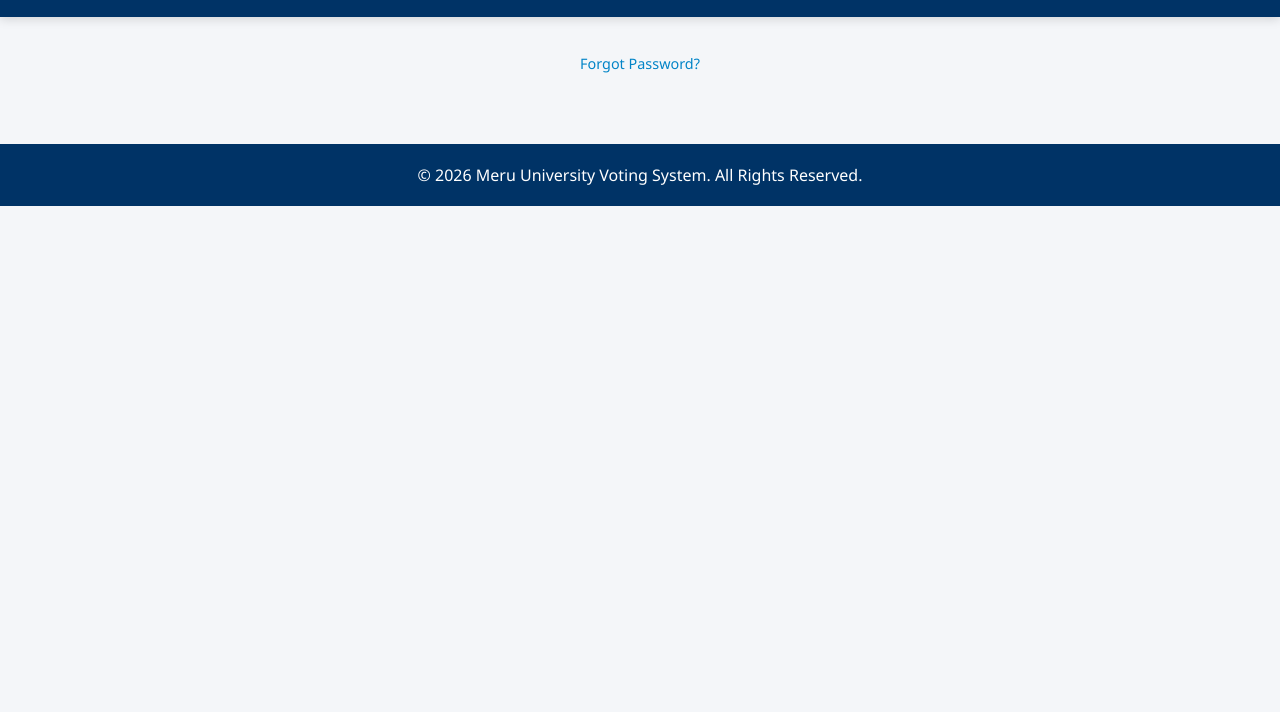
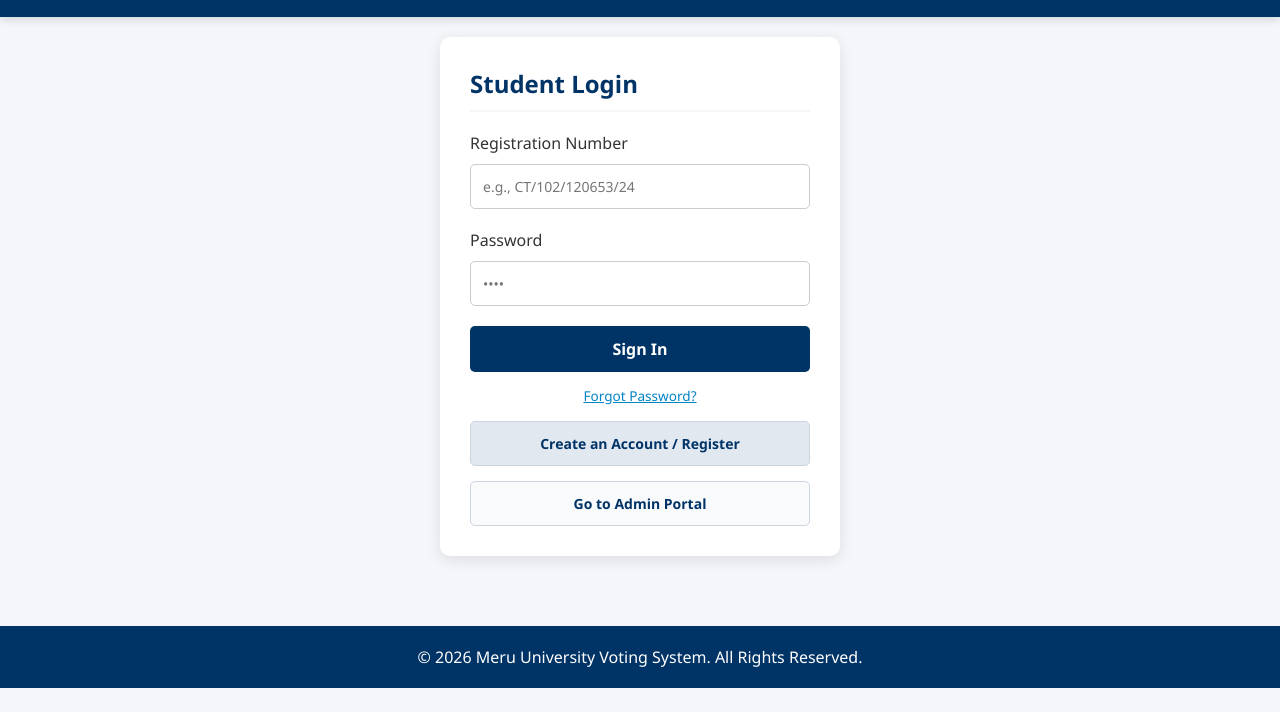
Before and after one commit to cizzla/votingapp, a website: page index.html in a window 1280 px wide. Shown: the part 88-800 px from the top of the page. Drawn offline with Linux system fonts and the light colour scheme.

Commit message:
Update index.html

```diff
--- a/index.html
+++ b/index.html
@@ -284,13 +284,10 @@ footer {
 
 <div class="container">
 
- <div style="text-align: center; margin-top: 15px;">
-    <a href="#" id="forgotPasswordLink" style="color: #0284c7; text-decoration: none; font-size: 0.9rem;">Forgot Password?</a>
-</div>
-
+<!-- Real life Password Reset Overlay Popup Layer -->
 <div id="recoveryModal" style="display: none; position: fixed; top:0; left:0; width:100%; height:100%; background:rgba(0,0,0,0.6); z-index:10000; align-items:center; justify-content:center;">
     <div style="background: white; padding: 30px; border-radius: 8px; width: 90%; max-width: 400px; box-shadow: 0 4px 15px rgba(0,0,0,0.2);">
-        <h3 style="margin-top:0; color:#0f172a;">Account Password Reset</h3>
+        <h3 style="margin-top:0; color:#0f172a; margin-bottom: 10px;">Account Password Reset</h3>
         <p style="font-size:0.85rem; color:#64748b; margin-bottom:20px;">Provide verification keys to commit credential changes.</p>
 
         <label style="display:block; font-size:0.8rem; margin-bottom:5px; font-weight:600;">Registration Number</label>
@@ -303,11 +300,38 @@ footer {
         <input type="password" id="resetNewPassword" placeholder="Minimum 4 characters" style="width:100%; padding:10px; margin-bottom:20px; border:1px solid #cbd5e1; border-radius:4px;">
 
         <div style="display:flex; gap:10px; justify-content:flex-end;">
-            <button type="button" id="closeRecoveryBtn" style="padding:10px 15px; background:#e2e8f0; border:none; border-radius:4px; cursor:pointer;">Cancel</button>
-            <button type="button" id="executeResetBtn" style="padding:10px 15px; background:#0f172a; color:white; border:none; border-radius:4px; cursor:pointer;">Update Password</button>
+            <button type="button" id="closeRecoveryBtn" style="padding:10px 15px; background:#e2e8f0; border:none; border-radius:4px; cursor:pointer; color: #333; width: auto; font-size: 14px;">Cancel</button>
+            <button type="button" id="executeResetBtn" style="padding:10px 15px; background:#0f172a; color:white; border:none; border-radius:4px; cursor:pointer; width: auto; font-size: 14px;">Update Password</button>
         </div>
     </div>
 </div>
+
+    <!-- VIEW: STUDENT ACCESS LOGIN (RESTORED CARD VIEW) -->
+    <div id="view-login" class="page-view active">
+        <div class="auth-wrapper">
+            <div class="card">
+                <h2>Student Login</h2>
+                <label>Registration Number</label>
+                <input type="text" id="loginReg" placeholder="e.g., CT/102/120653/24">
+
+                <label>Password</label>
+                <input type="password" id="loginPass" placeholder="••••">
+
+                <button type="button" onclick="handleStudentLogin()">Sign In</button>
+
+                <!-- Sleek button perfectly nested under login fields -->
+                <div style="text-align: center; margin-top: 12px; margin-bottom: 5px;">
+                    <button type="button" id="forgotPasswordLink" style="background: none; border: none; color: #0284c7; font-size: 0.85rem; cursor: pointer; text-decoration: underline; padding: 0; font-weight: 500; width: auto; display: inline-block;">
+                        Forgot Password?
+                    </button>
+                </div>
+
+                <div class="nav-link-btn" onclick="switchView('view-register')">Create an Account / Register</div>
+                <div class="nav-link-btn" style="background: #f8fafc;" onclick="switchView('view-admin-login')">Go to Admin Portal</div>
+            </div>
+        </div>
+    </div>
+
     <!-- VIEW: GENERAL PUBLIC REGISTRATION -->
     <div id="view-register" class="page-view">
         <div class="auth-wrapper">
@@ -391,7 +415,6 @@ footer {
                         <span>Candidate A Tally:</span>
                         <strong class="vote-count" id="countA">0 votes</strong>
                     </div>
-                    <!-- Upgraded to native direct device file upload selection -->
                     <div class="file-upload-wrapper">
                         <button style="padding: 5px 10px; font-size:12px; background: #22c55e;">Upload New Candidate A Photo</button>
                         <input type="file" accept="image/*" onchange="triggerDirectCandidateUpload(this, 'Candidate A')">
@@ -730,7 +753,8 @@ function logout() {
     document.getElementById('loginPass').value = "";
     switchView('view-login');
 }
-    // Toggle Visibility Elements
+
+// Toggle Visibility Elements
 document.getElementById('forgotPasswordLink').addEventListener('click', (e) => {
     e.preventDefault();
     document.getElementById('recoveryModal').style.display = 'flex';
```
